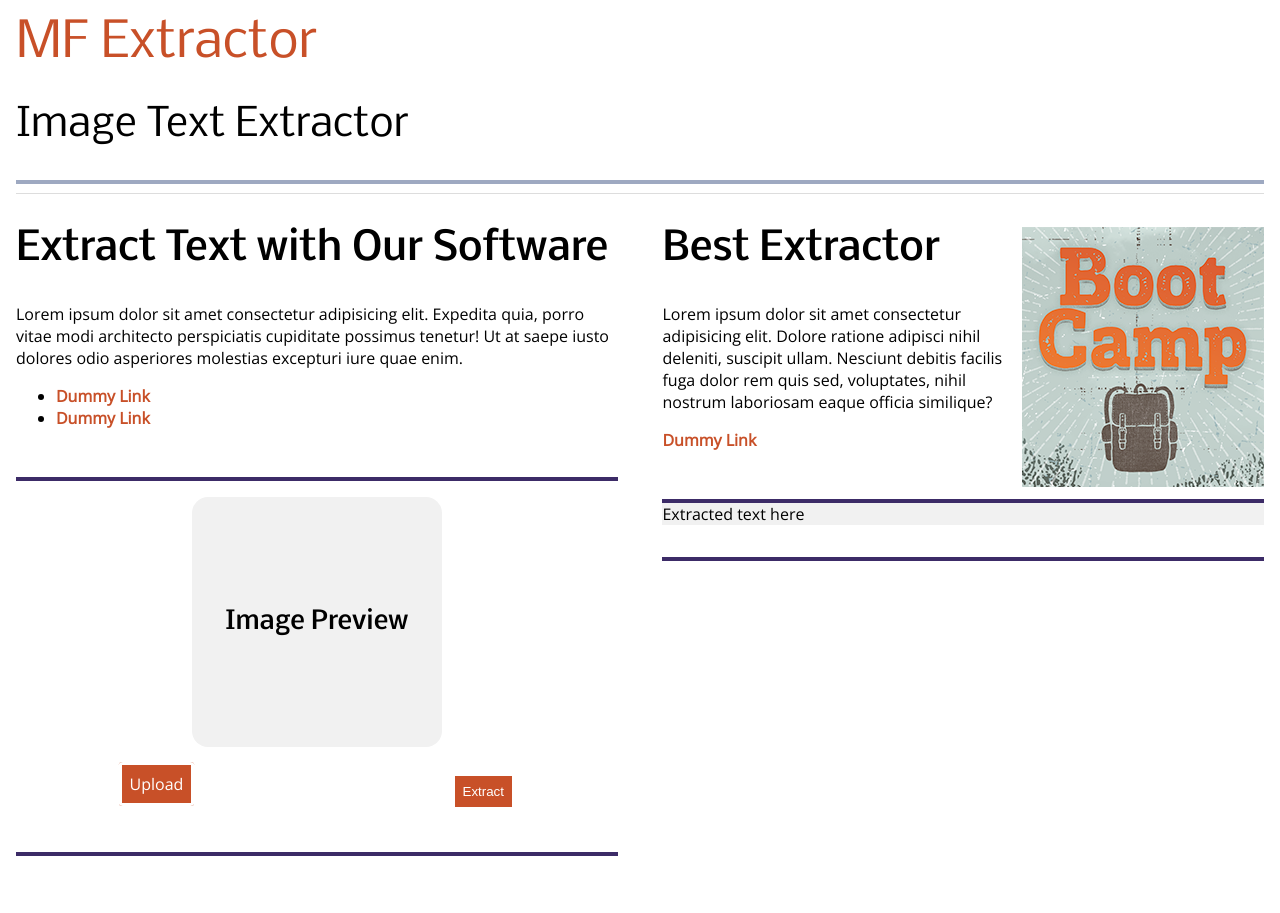
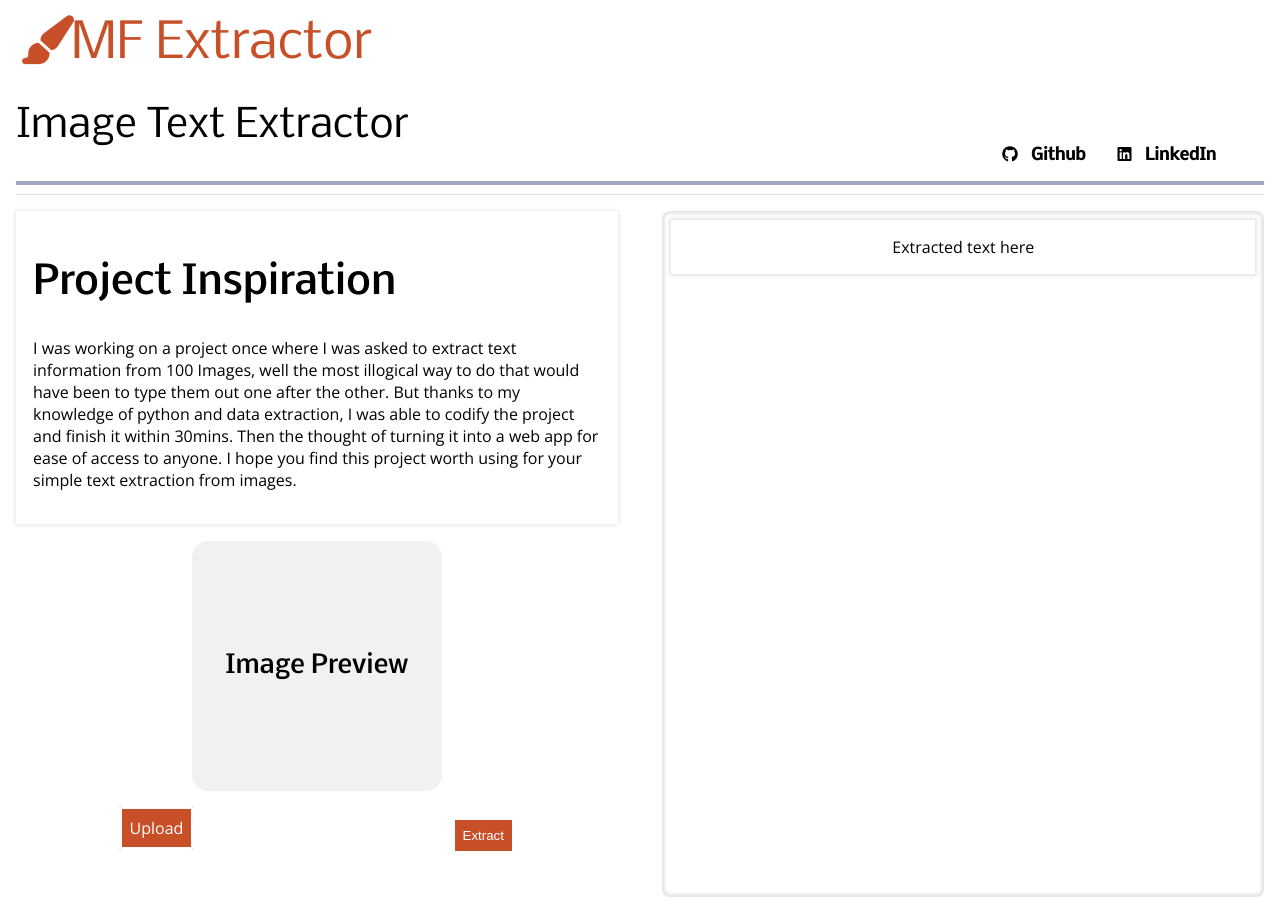
Before and after one commit to JosephJohncross/ocr_web_app, a Flask app: page / in a window 1280 px wide. Before the commit the page ends 856 px from the top, so only its background shows below. Run offline with Flask 2, Linux system fonts and the light colour scheme; some libraries are stand-ins or nearby versions.

Commit message:
modified style.css, index.html

```diff
--- a/app/static/css/nav.css
+++ b/app/static/css/nav.css
@@ -8,7 +8,6 @@ header {
 main {
   border-top: 2px solid #dddddd;
   margin-top: 0.5rem;
-
 }
 /* places hamburger button and logo next to each other */
 header .row {
--- a/app/static/css/styles.css
+++ b/app/static/css/styles.css
@@ -90,3 +90,44 @@ a:hover {
     padding: 0;
     margin: 0;
 }
+
+/*modified section*/
+#main{
+    /* border: 1px solid #9EA9C1; */
+    overflow-x: auto;
+    margin-top: 1rem;
+    border-radius: .5rem;
+    padding: .5rem;
+    box-shadow: inset 0px 0px 3px 3px rgba(0, 0, 0, 0.1);
+}
+.extract__header{
+    /* border: 1px solid red; */
+    height: 100%;
+    text-align: center;
+    padding: 1rem;
+    box-shadow: 0px 0px 3px 2px rgba(0, 0, 0, 0.1);
+}
+article{
+    border: 1px solid transparent;
+}
+li{
+    list-style: none;
+}
+.social{
+    color: black;
+    margin: 0 1rem;
+}
+.socials{
+    margin-right: 2rem;
+    display: flex;
+    align-items: flex-end;
+    justify-content: space-evenly;
+}
+.logo{
+    margin-right: auto;
+}
+.extract__banner{
+    box-shadow: 0px 0px 4px 1px rgba(0, 0, 0, .1);
+    padding: 1rem;
+    margin-top: 1rem;
+}
--- a/app/templates/index.html
+++ b/app/templates/index.html
@@ -1,46 +1,62 @@
 <!DOCTYPE html>
 <html lang="en">
-
   <head>
-    <meta charset="UTF-8">
-    <meta name="viewport" content="width=device-width, initial-scale=1.0">
-    <meta http-equiv="X-UA-Compatible" content="ie=edge">
+    <meta charset="UTF-8" />
+    <meta name="viewport" content="width=device-width, initial-scale=1.0" />
+    <meta http-equiv="X-UA-Compatible" content="ie=edge" />
     <!-- <script src="https://kit.fontawesome.com/fb7f6f30e4.js"></script> -->
-    <link href="https://fonts.googleapis.com/css?family=Nobile:400,500|Open+Sans&display=swap" rel="stylesheet">
-    <link href="static/css/styles.css" rel="stylesheet">
-    <link href="static/css/nav.css" rel="stylesheet">
-    <link href="static/css/layout.css" rel="stylesheet">
-    <link href="static/css/type.css" rel="stylesheet">
+    <link
+      href="https://fonts.googleapis.com/css?family=Nobile:400,500|Open+Sans&display=swap"
+      rel="stylesheet"
+    />
+    <!-- change back to style -->
+    <link
+      rel="stylesheet"
+      href="https://cdnjs.cloudflare.com/ajax/libs/font-awesome/6.1.1/css/all.min.css"
+    />
+    <link href="../static/css/styles.css" rel="stylesheet" />
+    <link href="../static/css/nav.css" rel="stylesheet" />
+    <link href="../static/css/layout.css" rel="stylesheet" />
+    <link href="../static/css/type.css" rel="stylesheet" />
     <title>MF Extractor</title>
   </head>
 
   <body>
     <header>
       <div class="row">
-
         <div class="logo">
           <h1><i class="fas fa-paint-brush"></i>MF Extractor</h1>
           <h2>Image Text Extractor</h2>
         </div>
+        <ul class="socials">
+          <li>
+            <a href="" class="social"
+              ><i class="fa-brands fa-github"></i> &nbsp;&nbsp;Github</a
+            >
+          </li>
+          <li>
+            <a href="" class="social">
+              <i class="fa-brands fa-linkedin"></i> &nbsp;&nbsp;LinkedIn
+            </a>
+          </li>
+        </ul>
       </div>
-        <nav id="main-menu" class="main-menu" aria-label="Main menu">
-
-        </nav>
-
+      <nav id="main-menu" class="main-menu" aria-label="Main menu"></nav>
     </header>
 
     <main>
       <section id="first">
-
-            <article>
-                <h2>Extract Text with Our Software </h2>
-                <p>Lorem ipsum dolor sit amet consectetur adipisicing elit. Expedita quia, porro vitae modi architecto
-                    perspiciatis cupiditate possimus tenetur! Ut at saepe iusto dolores odio asperiores molestias
-                    excepturi iure quae enim.</p>
-                <ul>
-                    <li><a href="#">Dummy Link <i class="fas fa-paint-brush"></i></a></li>
-                    <li><a href="#">Dummy Link <i class="fas fa-paint-brush"></i></a> </li>
-                </ul>
+        <article class="extract__banner">
+          <h2>Project Inspiration</h2>
+          <p>
+            I was working on a project once where I was asked to extract text
+            information from 100 Images, well the most illogical way to do that
+            would have been to type them out one after the other. But thanks to
+            my knowledge of python and data extraction, I was able to codify the
+            project and finish it within 30mins. Then the thought of turning it
+            into a web app for ease of access to anyone. I hope you find this
+            project worth using for your simple text extraction from images.
+          </p>
         </article>
         <!-- <article>
                 <img src="img/book.png" alt="">
@@ -50,31 +66,61 @@
                         <i class="fas fa-paint-brush"></i></a> </p>
             </article> -->
         <article>
-                <div style="display: flex; align-items: center; justify-content: center; margin-top: 1rem;">
-                    <div id="imgDis" style="height:auto; display: none;" class="">
-
-                    </div>
-                    <div id="prev"
-                        style="background-color: #f1f1f1; height: 250px; width: 250px;display: flex; justify-content: center;align-items: center; border-radius: 1rem;">
+          <div
+            style="
+              display: flex;
+              align-items: center;
+              justify-content: center;
+              margin-top: 1rem;
+            "
+          >
+            <div id="imgDis" style="height: auto; display: none" class=""></div>
+            <div
+              id="prev"
+              style="
+                background-color: #f1f1f1;
+                height: 250px;
+                width: 250px;
+                display: flex;
+                justify-content: center;
+                align-items: center;
+                border-radius: 1rem;
+              "
+            >
               <h4>Image Preview</h4>
             </div>
           </div>
 
           <div
-                    style="display: flex; justify-content: center; align-items: center; flex-direction: column; margin-top: 1rem;">
+            style="
+              display: flex;
+              justify-content: center;
+              align-items: center;
+              flex-direction: column;
+              margin-top: 1rem;
+            "
+          >
             <!-- <input id="uploadFile"  disabled="disabled" /> -->
 
             <form action="/" method="POST" , enctype="multipart/form-data">
-                        <div class="fileUpload btn btn-primary"
-                            style="display: flex; justify-content: center;  flex-direction: row;">
-
-
+              <div
+                class="fileUpload btn btn-primary"
+                style="
+                  display: flex;
+                  justify-content: center;
+                  flex-direction: row;
+                "
+              >
                 <div>
                   <label for="#uploadBtn" id="up">Upload</label>
-                                <input id="uploadBtn" accept="image/*" type="file" class="upload" name="upload" />
+                  <input
+                    id="uploadBtn"
+                    accept="image/*"
+                    type="file"
+                    class="upload"
+                    name="upload"
+                  />
                 </div>
-
-
 
                 <div>
                   <!-- <form action="/" method="POST", enctype="multipart/form-data"> -->
@@ -82,30 +128,23 @@
                   <button type="submit" id="up2">Extract</button>
                   <!-- </form>         -->
                 </div>
-
-
               </div>
             </form>
           </div>
         </article>
       </section>
       <section id="main">
-
-            <article>
+        <!-- <article>
                 <img src="img/bootcamp.png" alt="" class="floatright">
                 <h2>Best Extractor</h2>
                 <p>Lorem ipsum dolor sit amet consectetur adipisicing elit. Dolore ratione adipisci nihil deleniti,
                     suscipit ullam. Nesciunt debitis facilis fuga dolor rem quis sed, voluptates, nihil nostrum
                     laboriosam eaque officia similique?</p>
                 <p><a href="#">Dummy Link <i class="fas fa-paint-brush"></i></a></p>
-            </article>
-
+            </article> -->
 
         <article>
-                <div style="height:auto; background-color: #f1f1f1;">
-                    Extracted text here
-                </div>
-
+          <div class="extract__header">Extracted text here</div>
         </article>
       </section>
       <!-- <section id="devs">
@@ -121,14 +160,13 @@
 
 
         </section> -->
-
     </main>
     <script>
       document.getElementById("uploadBtn").onchange = function () {
-            document.getElementById("prev").style.display = "none"
+        document.getElementById("prev").style.display = "none";
         // document.getElementById("imgDis").style.display = "block"
-            const imgPreview = document.getElementById("imgDis")
-            getImgData(imgPreview)
+        const imgPreview = document.getElementById("imgDis");
+        getImgData(imgPreview);
       };
 
       function getImgData(imgPreview) {
@@ -145,5 +183,4 @@
       }
     </script>
   </body>
-
 </html>
```
Lines whose indentation alone changed are shown as unchanged.
